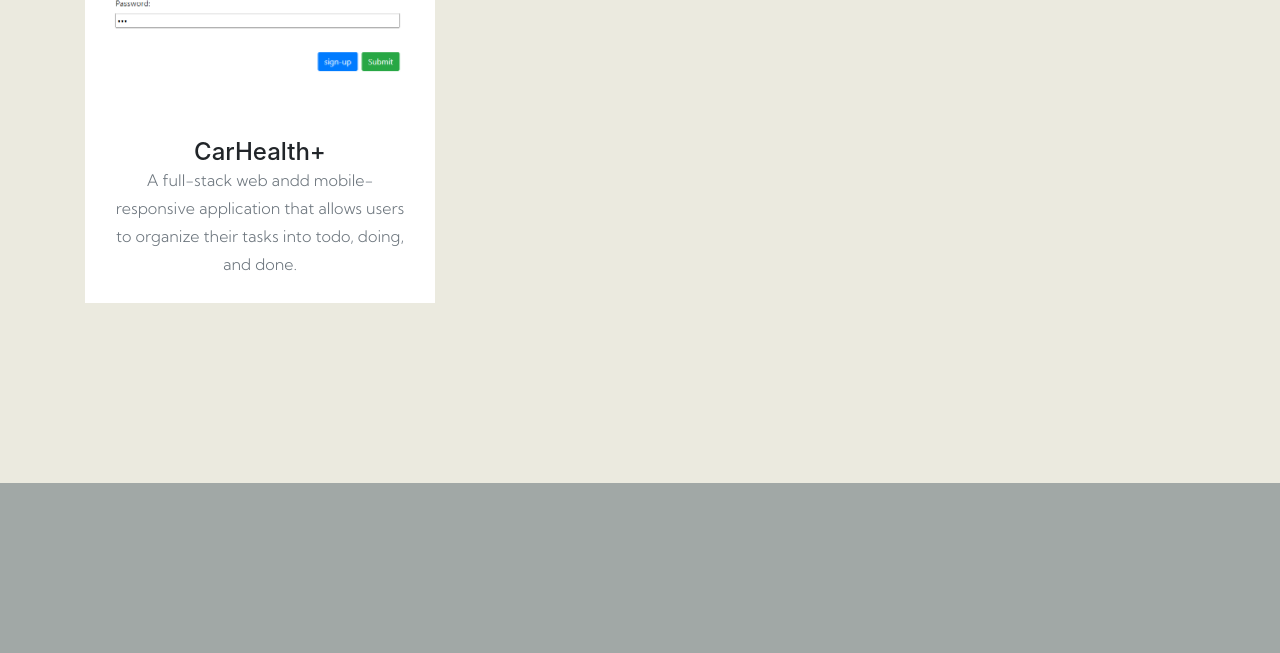
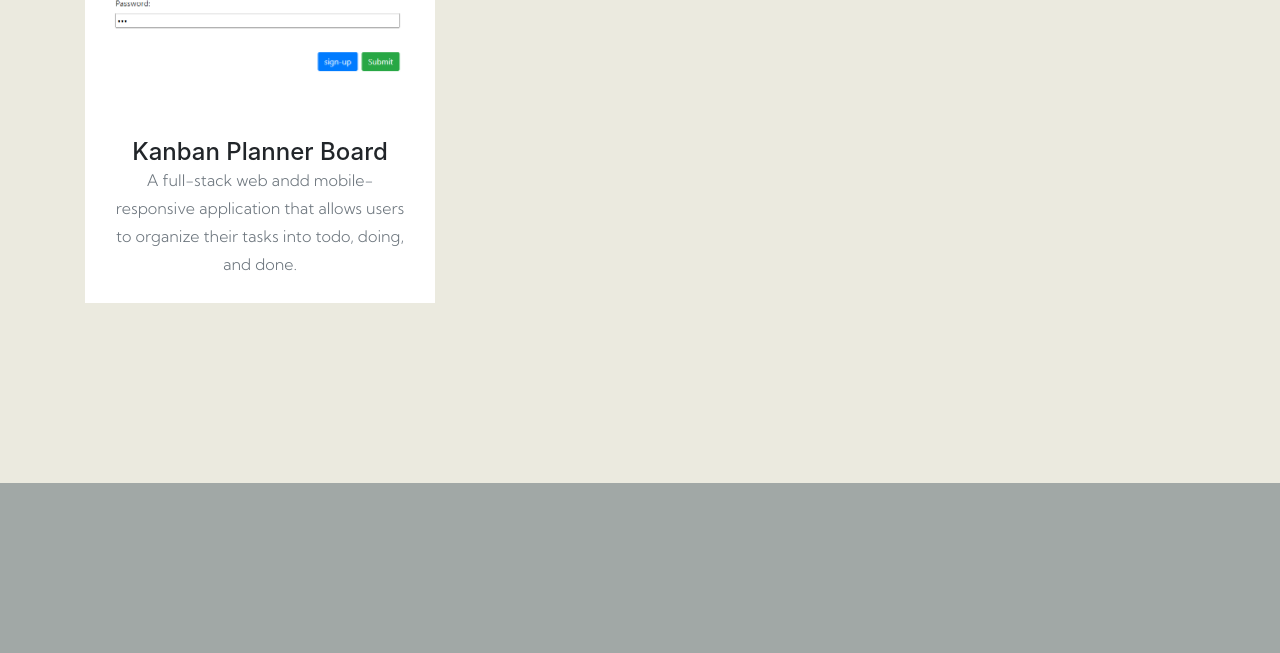
Before and after one commit to AndyPark20/portfolio-site, a website with bundled scripts: page index.html in a window 1280 px wide. Shown: the part 4400-5053 px from the top of the page. Built offline with nearby package versions, Linux system fonts and the light colour scheme; a web font is replaced by a local one.

Commit message:
in progress

```diff
--- a/index.html
+++ b/index.html
@@ -286,7 +286,7 @@
               <img class="img-fluid" src="img/portfolio/kanban.png" alt="ajax project intro page">
             </a>
             <div class="portfolio-caption">
-              <h4>CarHealth+</h4>
+              <h4>Kanban Planner Board</h4>
               <p class="text-muted">A full-stack web andd mobile-responsive application that allows users to organize their tasks into todo, doing, and done.</p>
             </div>
           </div>
```
